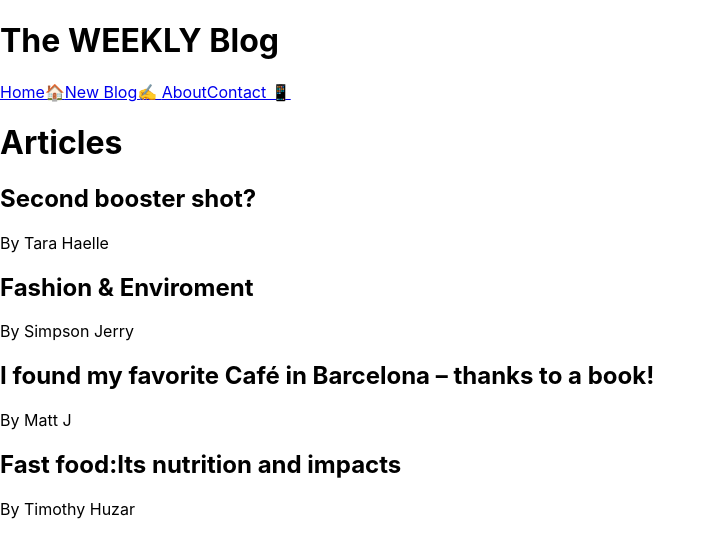
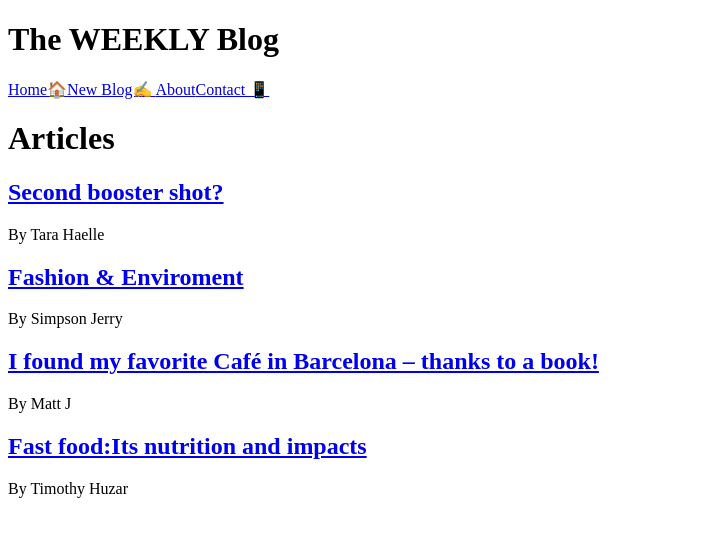
Before and after one commit to MissZamzam/blog-application, a React (Create React App) app: page / in a window 1280 px wide. Shown: the top 558 px of the page, without its empty margins (0-716 px from the left). Built offline with nearby package versions, Linux system fonts and the light colour scheme; data requests are answered from the project's data file.

Commit message:
used route parameters to create a path for the article templates

```diff
--- a/src/App.js
+++ b/src/App.js
@@ -4,6 +4,7 @@ import About from './About';
 import Contact from './Contact';
 import { BrowserRouter as Router, Route, Routes} from 'react-router-dom';
 import Create from './Create';
+import ArticalRoutes from './ArticleRoutes';
 
 
 function App() {
@@ -18,6 +19,8 @@ function App() {
             <Route exact path="/create" element={<Create />} />
             <Route exact path="/about" element={<About />} />
             <Route exact path="/contact" element={<Contact />} />
+            <Route exact path="/articles/:id" element={<ArticalRoutes />} />
+
       </Routes>
       </div>
       </Router>
--- a/src/ArticleList.js
+++ b/src/ArticleList.js
@@ -1,13 +1,14 @@
+import { Link } from "react-router-dom";
+
 function ArticleList  ({articles, title}) {
-
-
-
     return (
         <div className="articleList">
             <h1>{title}</h1>
             {articles.map((article) =>(
                 <div className="article-preview" key={article.id}>
+                    <Link to={`/articles/${article.id}`}>
                     <h2>{article.title}</h2>
+                    </Link>
                     <p>By {article.author}</p>
                     </div>
             ))}
--- /dev/null
+++ b/src/ArticleRoutes.js
@@ -0,0 +1,12 @@
+import { useParams } from "react-router-dom";
+
+function ArticalRoutes () {
+    const {id} = useParams()
+    return (
+        <div className="article-details">
+            <h2>Details - {id}</h2>
+        </div>
+    )
+}
+
+export default ArticalRoutes;
--- a/src/index.css
+++ b/src/index.css
@@ -1,13 +1,14 @@
-body {
-  margin: 0;
-  font-family: -apple-system, BlinkMacSystemFont, 'Segoe UI', 'Roboto', 'Oxygen',
-    'Ubuntu', 'Cantarell', 'Fira Sans', 'Droid Sans', 'Helvetica Neue',
-    sans-serif;
-  -webkit-font-smoothing: antialiased;
-  -moz-osx-font-smoothing: grayscale;
+
+
+
+
+
+
+
+
+
+
+
+.article-preview{
+  text-decoration: none;
 }
-
-code {
-  font-family: source-code-pro, Menlo, Monaco, Consolas, 'Courier New',
-    monospace;
-}
```
